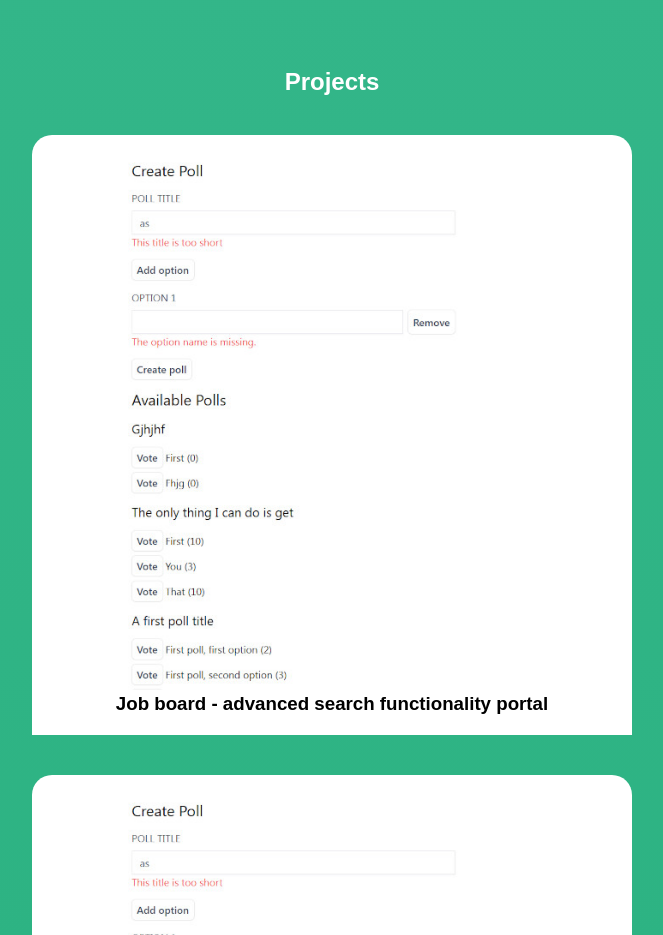
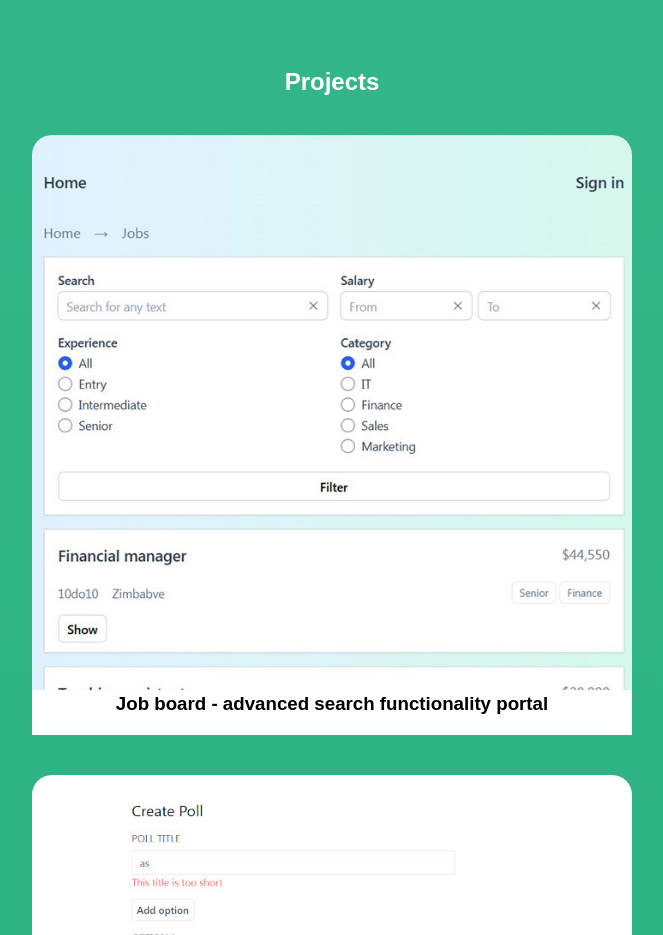
Before and after one commit to Zgrovetin/portfolio, a plain HTML site: page index.html in a window 1280 px wide. Shown: the part 1500-2435 px from the top of the page, without its empty margins (313-976 px from the left). Drawn offline with nearby package versions, Linux system fonts and the light colour scheme; a web font is replaced by a local one.

Commit message:
Update portfolio.css

```diff
--- a/portfolio.css
+++ b/portfolio.css
@@ -131,7 +131,7 @@
             background: white;
             position: relative;
             border-radius: 20px;
-            background-image: url("images/LiveWirePO.jpg");
+            background-image: url("images/JobBoardPO.jpg");
             margin: 20px;
             background-size: cover;
             background-position: center;
```
